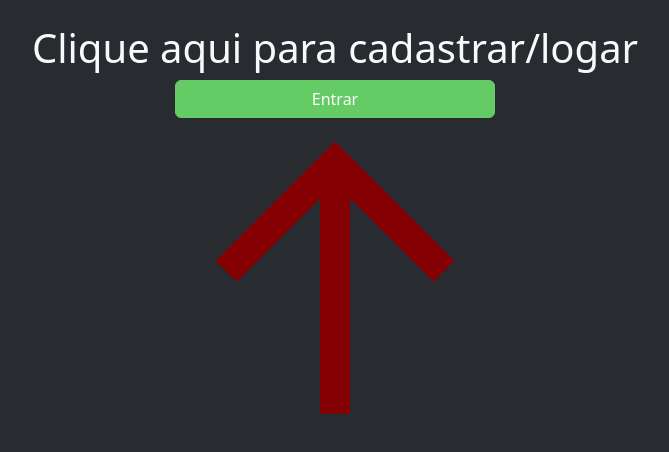
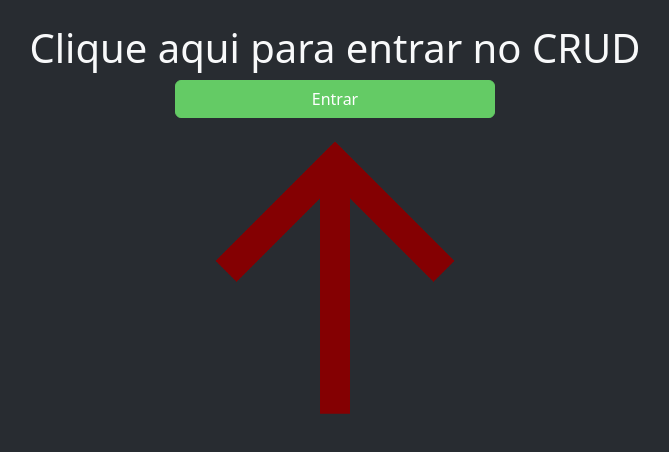
Before and after one commit to mthsmoreira33/AtividadeModuloFrontEndII, a plain HTML site: page pages/index.html in a window 1280 px wide. Shown: the whole page, without its empty margins (305-974 px from the left). Drawn offline with nearby package versions, Linux system fonts and the light colour scheme.

Commit message:
altera h1

```diff
--- a/pages/index.html
+++ b/pages/index.html
@@ -18,7 +18,7 @@
 
 <body>
     <main class="container d-flex justify-content-center align-items-center">
-        <h1 class="mt-4 text-light">Clique aqui para cadastrar/logar</h1>
+        <h1 class="mt-4 text-light">Clique aqui para entrar no CRUD</h1>
     </main>
 
     <div class="w-100 d-flex justify-content-center align-items-center">
```
